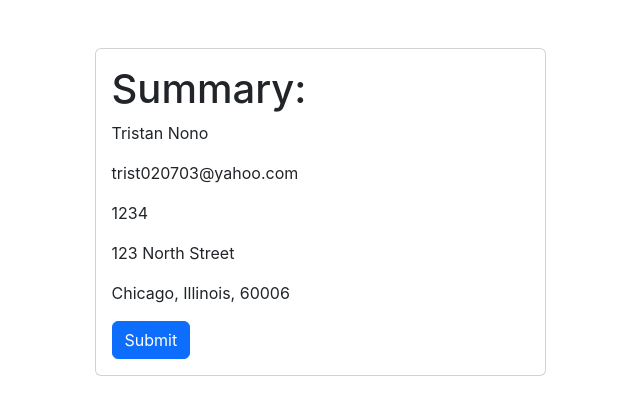
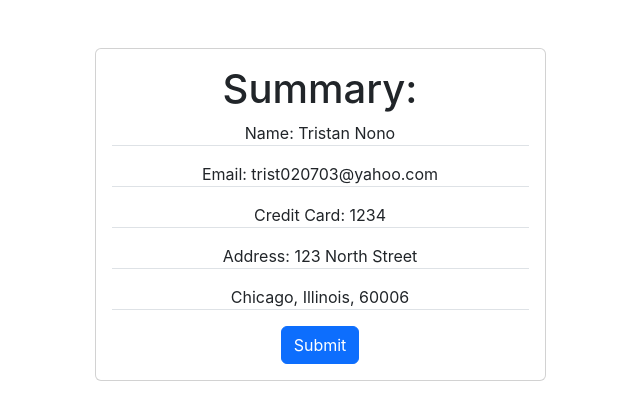
Before and after one commit to T2703/ComSci319, a React (Create React App) app in the folder assignment2/: page /confirmation in a window 1280 px wide. Shown: the top 420 px of the page, without its empty margins (320-960 px from the left). Built offline with nearby package versions, Linux system fonts and the light colour scheme.

Commit message:
Chore: updated the UI design for the confirmation

```diff
--- a/assignment2/src/Confirmation.js
+++ b/assignment2/src/Confirmation.js
@@ -4,16 +4,16 @@ function Confirmation() {
 
     return (
         <div className="container">
-            <div className="row justify-content-center my-5">
+            <div className="row justify-content-center my-5 ">
                 <div className="col-md-5">
                     <div className="card">
-                        <div className="card-body">
+                        <div className="card-body text-center">
                             <h1 className="card-title">Summary:</h1>
-                            <p className="card-text">Tristan Nono</p>
-                            <p className="card-text">trist020703@yahoo.com</p>
-                            <p className="card-text">1234</p>
-                            <p className="card-text">123 North Street</p>
-                            <p className="card-text">Chicago, Illinois, 60006</p>
+                            <p className="card-text border-bottom">Name: Tristan Nono</p>
+                            <p className="card-text border-bottom">Email: trist020703@yahoo.com</p>
+                            <p className="card-text border-bottom">Credit Card: 1234</p>
+                            <p className="card-text border-bottom">Address: 123 North Street</p>
+                            <p className="card-text border-bottom">Chicago, Illinois, 60006</p>
                             <button className="btn btn-primary">Submit</button>
                         </div>
                     </div>
```
